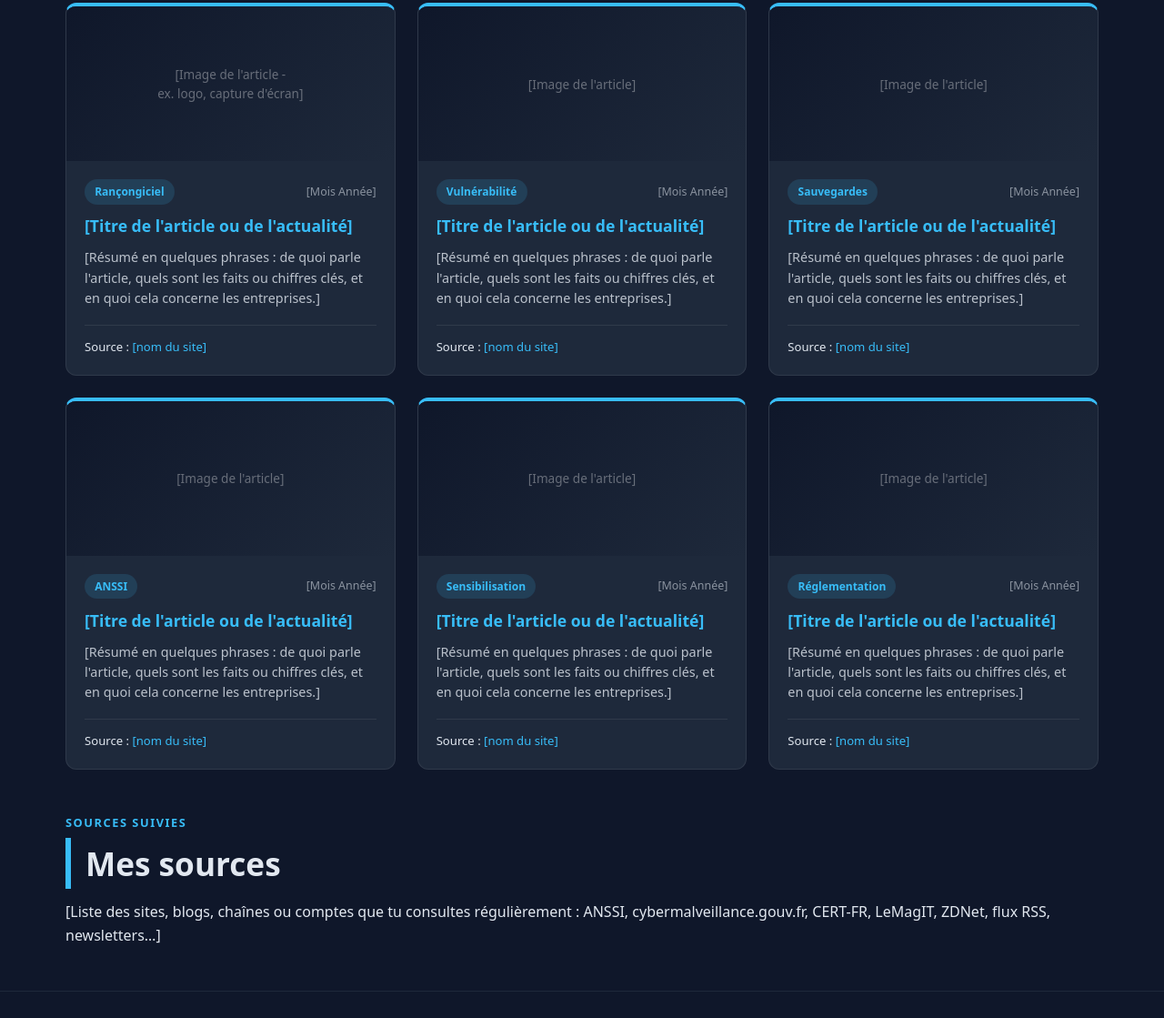
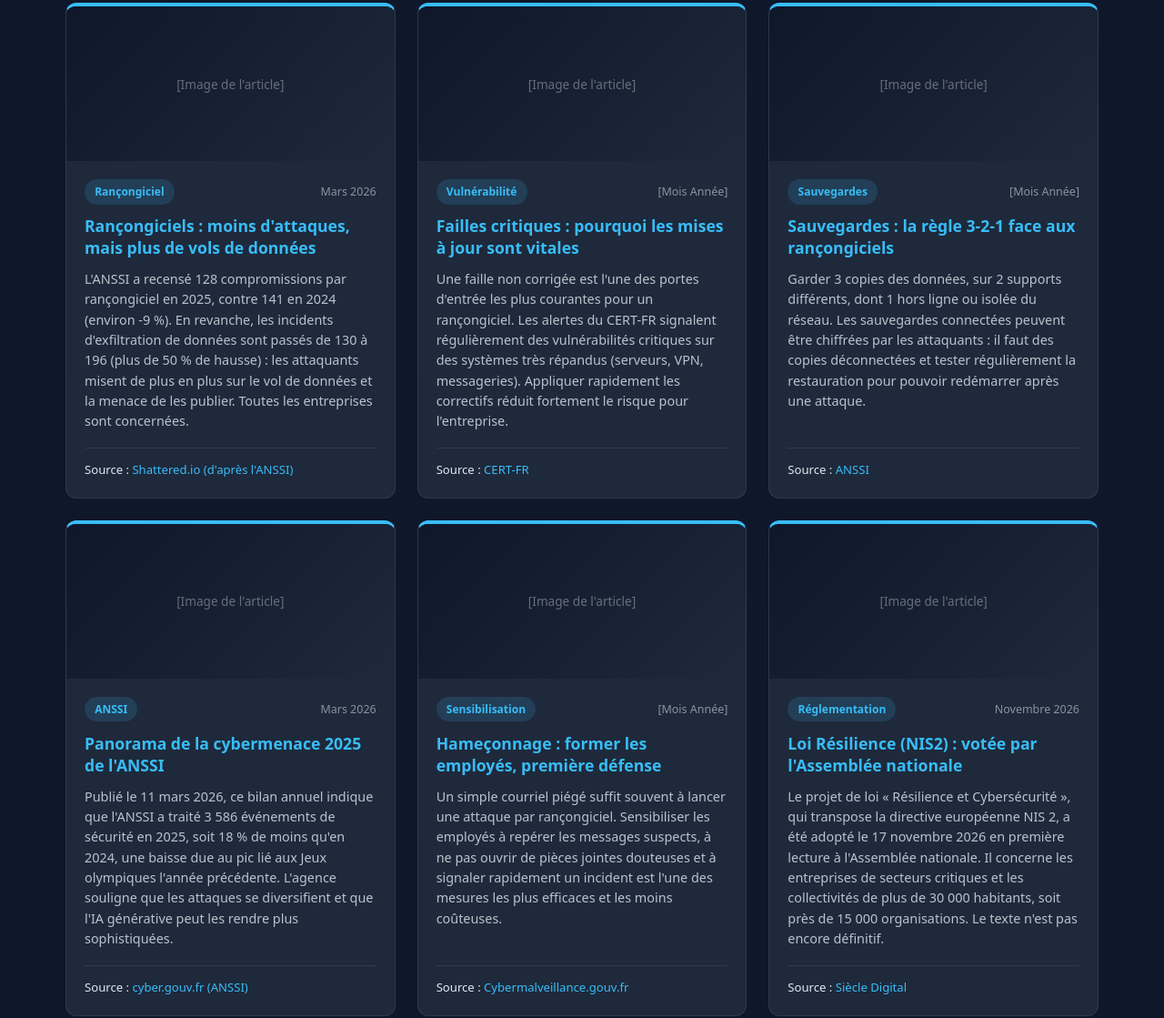
Before and after one commit to Matthieu-neyt/Portfolio-matthneyt, a plain HTML site: page veille.html in a window 1280 px wide. Shown: the part 603-1722 px from the top of the page at 91% size. Drawn offline with Linux system fonts and the light colour scheme.

Commit message:
Update veille.html with new articles and sources

```diff
--- a/veille.html
+++ b/veille.html
@@ -43,57 +43,57 @@
 <div class="thematique">
 <div class="grille">
 <article class="article">
-<div class="visuel">[Image de l'article -<br>ex. logo, capture d'écran]</div>
+<div class="visuel">[Image de l'article]</div>
 <div class="corps">
-<div class="ligne"><span class="tag">Rançongiciel</span><span class="date">[Mois Année]</span></div>
-<h3>[Titre de l'article ou de l'actualité]</h3>
-<p class="resume">[Résumé en quelques phrases : de quoi parle l'article, quels sont les faits ou chiffres clés, et en quoi cela concerne les entreprises.]</p>
-<span class="src">Source : <a href="#">[nom du site]</a></span>
+<div class="ligne"><span class="tag">Rançongiciel</span><span class="date">Mars 2026</span></div>
+<h3>Rançongiciels : moins d'attaques, mais plus de vols de données</h3>
+<p class="resume">L'ANSSI a recensé 128 compromissions par rançongiciel en 2025, contre 141 en 2024 (environ -9 %). En revanche, les incidents d'exfiltration de données sont passés de 130 à 196 (plus de 50 % de hausse) : les attaquants misent de plus en plus sur le vol de données et la menace de les publier. Toutes les entreprises sont concernées.</p>
+<span class="src">Source : <a href="https://shattered.io/fr/panorama-cybermenace-anssi-2025/" target="_blank">Shattered.io (d'après l'ANSSI)</a></span>
 </div></article>
 
 <article class="article">
 <div class="visuel">[Image de l'article]</div>
 <div class="corps">
 <div class="ligne"><span class="tag">Vulnérabilité</span><span class="date">[Mois Année]</span></div>
-<h3>[Titre de l'article ou de l'actualité]</h3>
-<p class="resume">[Résumé en quelques phrases : de quoi parle l'article, quels sont les faits ou chiffres clés, et en quoi cela concerne les entreprises.]</p>
-<span class="src">Source : <a href="#">[nom du site]</a></span>
+<h3>Failles critiques : pourquoi les mises à jour sont vitales</h3>
+<p class="resume">Une faille non corrigée est l'une des portes d'entrée les plus courantes pour un rançongiciel. Les alertes du CERT-FR signalent régulièrement des vulnérabilités critiques sur des systèmes très répandus (serveurs, VPN, messageries). Appliquer rapidement les correctifs réduit fortement le risque pour l'entreprise.</p>
+<span class="src">Source : <a href="https://www.cert.ssi.gouv.fr/" target="_blank">CERT-FR</a></span>
 </div></article>
 
 <article class="article">
 <div class="visuel">[Image de l'article]</div>
 <div class="corps">
 <div class="ligne"><span class="tag">Sauvegardes</span><span class="date">[Mois Année]</span></div>
-<h3>[Titre de l'article ou de l'actualité]</h3>
-<p class="resume">[Résumé en quelques phrases : de quoi parle l'article, quels sont les faits ou chiffres clés, et en quoi cela concerne les entreprises.]</p>
-<span class="src">Source : <a href="#">[nom du site]</a></span>
+<h3>Sauvegardes : la règle 3-2-1 face aux rançongiciels</h3>
+<p class="resume">Garder 3 copies des données, sur 2 supports différents, dont 1 hors ligne ou isolée du réseau. Les sauvegardes connectées peuvent être chiffrées par les attaquants : il faut des copies déconnectées et tester régulièrement la restauration pour pouvoir redémarrer après une attaque.</p>
+<span class="src">Source : <a href="https://cyber.gouv.fr/" target="_blank">ANSSI</a></span>
 </div></article>
 
 <article class="article">
 <div class="visuel">[Image de l'article]</div>
 <div class="corps">
-<div class="ligne"><span class="tag">ANSSI</span><span class="date">[Mois Année]</span></div>
-<h3>[Titre de l'article ou de l'actualité]</h3>
-<p class="resume">[Résumé en quelques phrases : de quoi parle l'article, quels sont les faits ou chiffres clés, et en quoi cela concerne les entreprises.]</p>
-<span class="src">Source : <a href="#">[nom du site]</a></span>
+<div class="ligne"><span class="tag">ANSSI</span><span class="date">Mars 2026</span></div>
+<h3>Panorama de la cybermenace 2025 de l'ANSSI</h3>
+<p class="resume">Publié le 11 mars 2026, ce bilan annuel indique que l'ANSSI a traité 3 586 événements de sécurité en 2025, soit 18 % de moins qu'en 2024, une baisse due au pic lié aux Jeux olympiques l'année précédente. L'agence souligne que les attaques se diversifient et que l'IA générative peut les rendre plus sophistiquées.</p>
+<span class="src">Source : <a href="https://cyber.gouv.fr/actualites/panorama-de-la-cybermenace-2025/" target="_blank">cyber.gouv.fr (ANSSI)</a></span>
 </div></article>
 
 <article class="article">
 <div class="visuel">[Image de l'article]</div>
 <div class="corps">
 <div class="ligne"><span class="tag">Sensibilisation</span><span class="date">[Mois Année]</span></div>
-<h3>[Titre de l'article ou de l'actualité]</h3>
-<p class="resume">[Résumé en quelques phrases : de quoi parle l'article, quels sont les faits ou chiffres clés, et en quoi cela concerne les entreprises.]</p>
-<span class="src">Source : <a href="#">[nom du site]</a></span>
+<h3>Hameçonnage : former les employés, première défense</h3>
+<p class="resume">Un simple courriel piégé suffit souvent à lancer une attaque par rançongiciel. Sensibiliser les employés à repérer les messages suspects, à ne pas ouvrir de pièces jointes douteuses et à signaler rapidement un incident est l'une des mesures les plus efficaces et les moins coûteuses.</p>
+<span class="src">Source : <a href="https://www.cybermalveillance.gouv.fr/" target="_blank">Cybermalveillance.gouv.fr</a></span>
 </div></article>
 
 <article class="article">
 <div class="visuel">[Image de l'article]</div>
 <div class="corps">
-<div class="ligne"><span class="tag">Réglementation</span><span class="date">[Mois Année]</span></div>
-<h3>[Titre de l'article ou de l'actualité]</h3>
-<p class="resume">[Résumé en quelques phrases : de quoi parle l'article, quels sont les faits ou chiffres clés, et en quoi cela concerne les entreprises.]</p>
-<span class="src">Source : <a href="#">[nom du site]</a></span>
+<div class="ligne"><span class="tag">Réglementation</span><span class="date">Novembre 2026</span></div>
+<h3>Loi Résilience (NIS2) : votée par l'Assemblée nationale</h3>
+<p class="resume">Le projet de loi « Résilience et Cybersécurité », qui transpose la directive européenne NIS 2, a été adopté le 17 novembre 2026 en première lecture à l'Assemblée nationale. Il concerne les entreprises de secteurs critiques et les collectivités de plus de 30 000 habitants, soit près de 15 000 organisations. Le texte n'est pas encore définitif.</p>
+<span class="src">Source : <a href="https://siecledigital.fr/2026/11/18/des-milliers-dentreprises-vont-devoir-renforcer-leur-cybersecurite-apres-un-vote-majeur-des-deputes/" target="_blank">Siècle Digital</a></span>
 </div></article>
 </div>
 </div>
```
